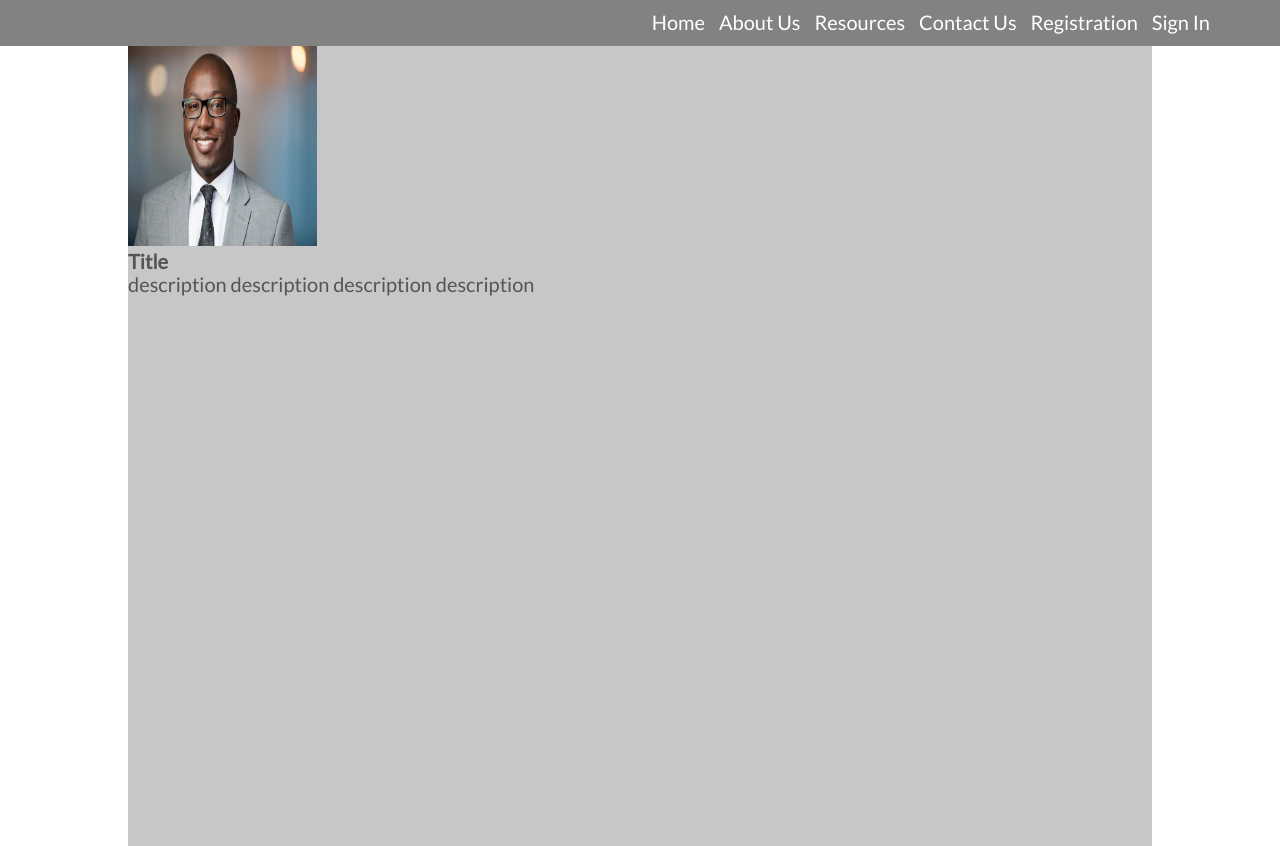
After one commit to sbienaime/OmniFoodWebsite, a PHP site: page /aboutus.php in a window 1280 px wide. The commit adds this page. Run offline with PHP 8.4, Linux system fonts and the light colour scheme.

Commit message:
started about us design

```diff
--- /dev/null
+++ b/aboutus.php
@@ -0,0 +1,125 @@
+<!DOCTYPE html >
+<html lang="en">
+
+<html>
+
+
+
+
+<head>
+<title> Technology Club
+</title>
+
+
+
+
+
+    <link rel="stylesheet" type="text/css" href="vendors/css/normalize.css">
+     <!-- grid.css makes a site  responsive -->
+    <link rel="stylesheet" type="text/css" href="vendors/css/grid.css">
+    <link rel="stylesheet" type="text/css" href="resources/css/style.css">
+    <link rel="stylesheet" type="text/css" href="vendors/css/ionicons.css">
+    <link rel="stylesheet" type="text/css" href="vendors/css/ionicons.min.css">
+    <link href="https://fonts.googleapis.com/css?family=Lato" rel="stylesheet">
+
+
+
+</head>
+
+
+
+<body>
+
+   <header>
+       <nav class='subpage-nav'>
+       <div class='row'>
+        <!--<img src="resources/img/logo-white.png" alt ="Omnifood logo" class="logo">-->
+        <!-- <img src="resources/img/logo.png" alt ="Omnifood logo" class="logo-black">-->
+           <ul   class='subpage-navlist'>
+            <li><a   href='index.php'>Home</a></li>
+            <li><a href='aboutus.php'>About Us </a></li>
+             <li><a href='#'>Resources</a></li>
+            <li><a href='#'>Contact Us </a></li>
+            <li><a href='#'>Registration</a></li>
+            <li><a href='#'>Sign In </a></li>
+           </ul>
+       </div>
+    </nav>
+
+   </header>
+
+<sector>
+    <div  class=' profilesContainer' >
+
+        <div class='PresidentProfile'>
+
+            <img src='resources/img/headshots.jpg' width='189' height='200'>
+
+            <h4> Title</h4>
+            <p> description description description description <p>
+
+
+
+
+
+
+
+        </div>
+
+
+
+
+
+
+
+
+
+
+
+
+
+
+
+
+
+
+
+
+
+
+
+
+
+
+
+
+
+
+
+
+
+
+    </div>
+</sector>
+
+
+
+</body>
+
+
+
+
+
+
+
+
+
+
+
+
+
+
+
+
+
+</html>
--- a/resources/css/style.css
+++ b/resources/css/style.css
@@ -24,7 +24,7 @@ color:#555;
 font-family: 'Lato','Arial', 'san-serif';
 font-weight:300;
 font-size:20px;
-text-rendering:optimizeLegibility;
+text-rendering: optimizeLegibility;
 }
 
 /*---------------------------------------------*/
@@ -169,7 +169,7 @@ color:#e67e22;
 /*REUSABLE COMPONENTS*/
 /*---------------------------------------------*/
 
-header{
+.headerFrontPage{
 
 background-image:linear-gradient(rgba(0,0,0,0.4), rgba(0,0,0,0.4)),url(img/vr.JPG);
 height:100vh;
@@ -223,13 +223,13 @@ margin-top:55px;
 .main-nav li a:link,
 .main-nav li a:visited
 {
-padding: 8px, 0px;
+padding: 8px 0px;
 color:#fff;
 text-decoration:none;
 text-transform:uppercase;
 font-size:90%;
 border-bottom:2px solid transparent;
-transition: border-bottom: 0.2s;
+transition: border-bottom 0.2s;
 }
 
 .main-nav li a:hover,
@@ -266,7 +266,7 @@ margin-top:18px;
 .sticky .main-nav li a:link,
 .sticky .main-nav li a:visited
 {
-padding: 16px, 0px;
+padding: 16px 0px;
 color:#555 ;
 
 
@@ -376,7 +376,7 @@ color:rgba(150,240,90,0.96);
 
    .footer-nav{
      display:inline-block;
-     position:abosolute:10px;
+     position: absolute;
      left:10px;
     padding-left:20px;
 
@@ -392,8 +392,7 @@ color:rgba(150,240,90,0.96);
    .footer-links li {
 
      float:right;
-       padding-right: 20px;
-
+     padding-right: 20px;
      list-style:none;
 
 
@@ -551,3 +550,53 @@ table{
     margin-right:0;
 
 }
+
+
+/*About us page elements  */
+.subpage-nav{
+margin-left:auto;
+margin-right:auto;
+background-color:rgba(130,130,130,1);
+width:100%;
+height:15%;
+
+ }
+.subpage-navlist{
+
+ float:right;
+ list-style: none;
+}
+.subpage-nav li{
+display:inline-block;
+margin-left:10px;
+margin-top:2%;
+margin-bottom:2%;
+}
+
+.subpage-nav li a {
+
+text-decoration: none;
+ color:#fff;
+
+}
+
+
+
+.profilesContainer{
+  margin-left:auto;
+  margin-right:auto;
+  width:80%;
+  height:100vh;
+  background-color:rgba(180,180,180,0.75);
+
+}
+
+
+.PresidentProfile ul {
+display:inline-block;
+float:left;
+
+
+
+
+}
```
Also changed, not shown: index.php (+4 -4 lines), nbproject/project.xml (added, +9 -0 lines), resources/img/headshots.jpg (added), 2 other files.
